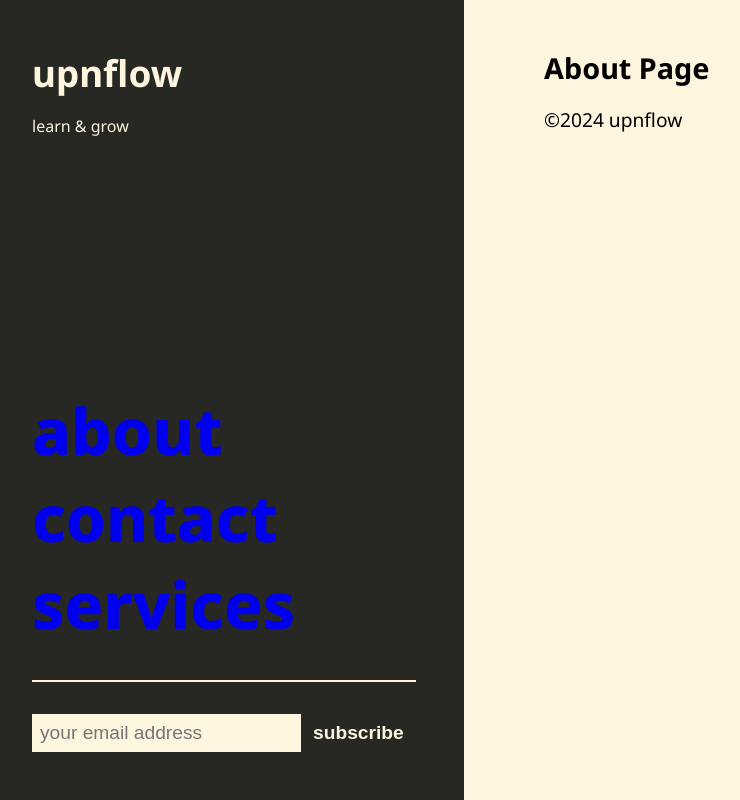
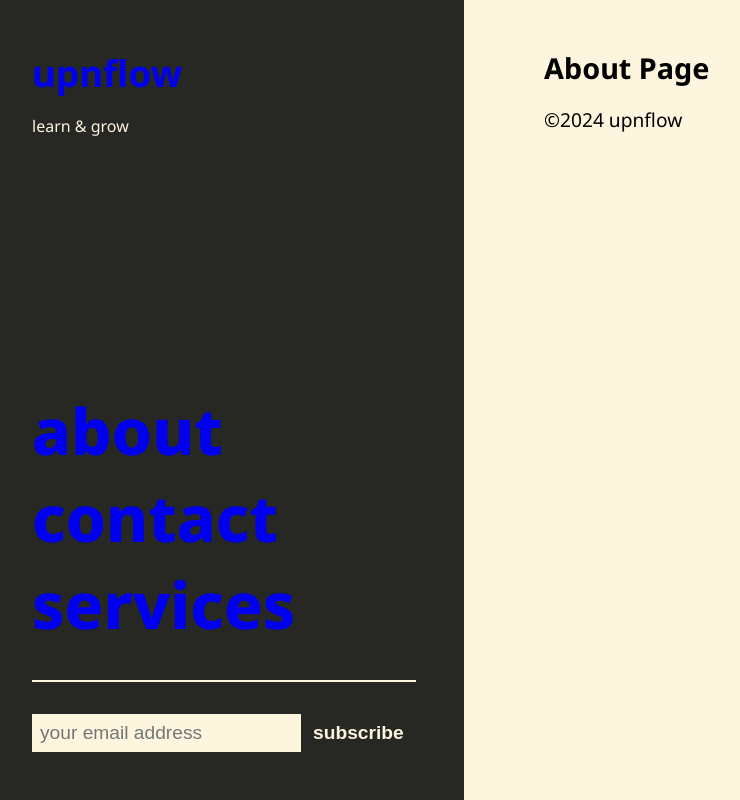
Before and after one commit to yogskr/upnflow, a Next.js app: page /about in a window 1280 px wide. Shown: the whole page, without its empty margins (16-756 px from the left). Built offline with nearby package versions, Linux system fonts and the light colour scheme.

Commit message:
Modified logo

```diff
--- a/components/navbar/Navbar.js
+++ b/components/navbar/Navbar.js
@@ -1,32 +1,32 @@
-import Link from "next/link";
-import styles from "./Navbar.module.css";
-import { metadata } from "@/app/layout";
+import Link from 'next/link';
+import styles from './Navbar.module.css';
+import { metadata } from '../../app/layout';
 
 export default function Navbar() {
   const navigationMenu = [
     {
-      id: "about",
-      title: "about",
-      path: "/about",
+      id: 'about',
+      title: 'about',
+      path: '/about',
     },
     {
-      id: "contact",
-      title: "contact",
-      path: "/contact",
+      id: 'contact',
+      title: 'contact',
+      path: '/contact',
     },
     {
-      id: "services",
-      title: "services",
-      path: "/services",
+      id: 'services',
+      title: 'services',
+      path: '/services',
     },
   ];
 
   return (
     <nav className={styles.container}>
       <article>
-        <Link href="/">
-          <h1 className={styles.logo}>{metadata.title}</h1>
-        </Link>
+        <h1 className={styles.logo}>
+          <Link href="/">{metadata.title}</Link>
+        </h1>
         <p className={styles.tagLine}>{metadata.description}</p>
       </article>
       <div>
```
